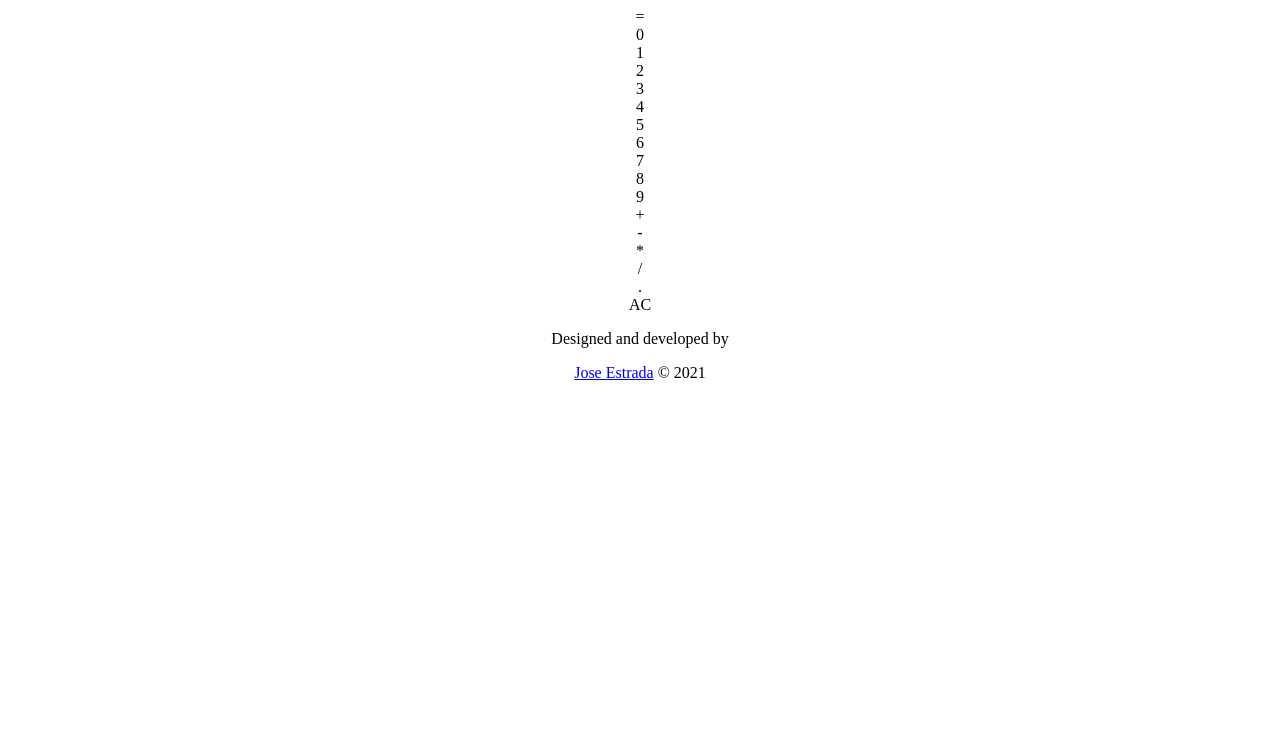
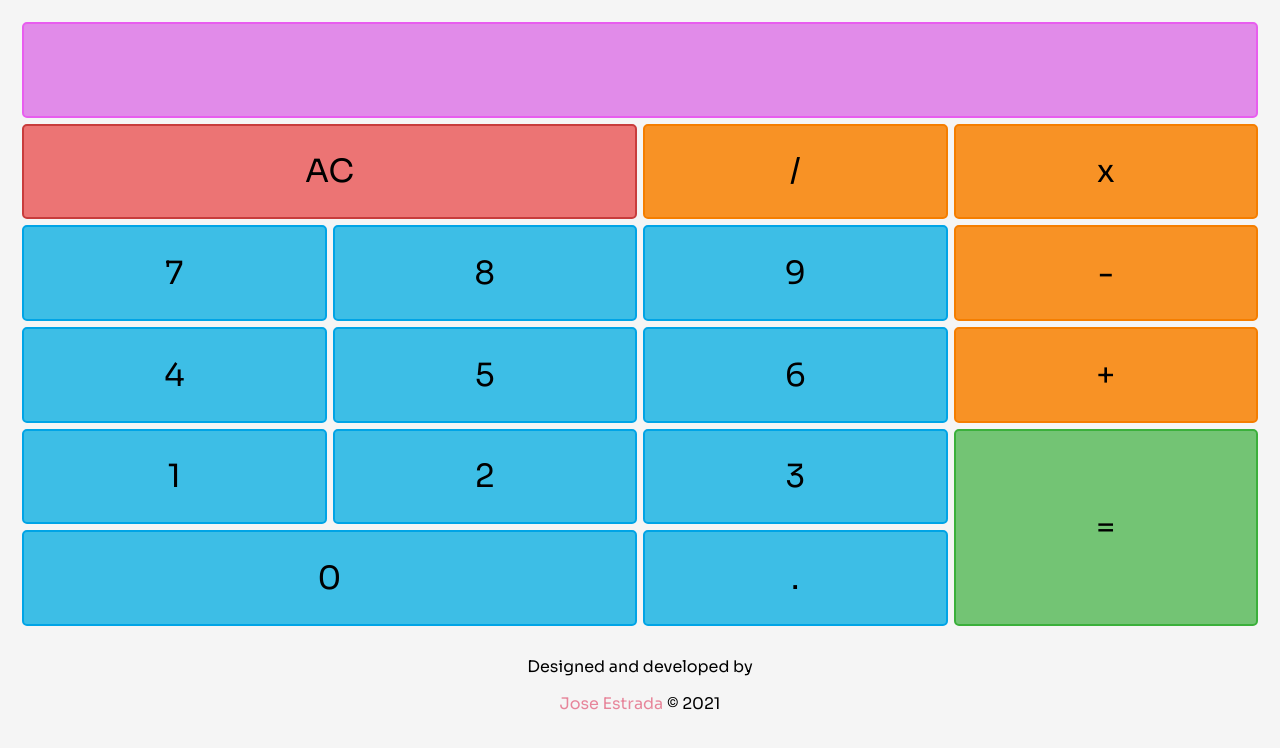
Before and after one commit to nadiemedicejose/calculator, a React (Create React App) app: page / in a window 1280 px wide. Shown: the top 748 px of the page. Built offline with nearby package versions, Linux system fonts and the light colour scheme.

Commit message:
main design completed with css grid

```diff
--- a/src/components/Calculator.js
+++ b/src/components/Calculator.js
@@ -4,24 +4,24 @@ export default class Calculator extends Component {
   render() {
     return (
       <div id='calculator'>
-        <div id='display'></div>
-        <div id='equals'>=</div>
-        <div id='zero'>0</div>
-        <div id='one'>1</div>
-        <div id='two'>2</div>
-        <div id='three'>3</div>
-        <div id='four'>4</div>
-        <div id='five'>5</div>
-        <div id='six'>6</div>
-        <div id='seven'>7</div>
-        <div id='eight'>8</div>
-        <div id='nine'>9</div>
-        <div id='add'>+</div>
-        <div id='subtract'>-</div>
-        <div id='multiply'>*</div>
-        <div id='divide'>/</div>
-        <div id='decimal'>.</div>
-        <div id='clear'>AC</div>
+        <div id='display' className='item'></div>
+        <div id='equals' className='item'>=</div>
+        <div id='seven' className='item'>7</div>
+        <div id='eight' className='item'>8</div>
+        <div id='nine' className='item'>9</div>
+        <div id='four' className='item'>4</div>
+        <div id='five' className='item'>5</div>
+        <div id='six' className='item'>6</div>
+        <div id='one' className='item'>1</div>
+        <div id='two' className='item'>2</div>
+        <div id='three' className='item'>3</div>
+        <div id='zero' className='item'>0</div>
+        <div id='add' className='item operation'>+</div>
+        <div id='subtract' className='item operation'>-</div>
+        <div id='multiply' className='item operation'>x</div>
+        <div id='divide' className='item operation'>/</div>
+        <div id='decimal' className='item'>.</div>
+        <div id='clear' className='item'>AC</div>
       </div>
     )
   }
--- a/src/styles/App.scss
+++ b/src/styles/App.scss
@@ -1,3 +1,24 @@
+@import 'colors.scss', 'mixins.scss', 'calculator.scss';
+@import url('https://fonts.googleapis.com/css2?family=Sora:wght@200;400;600;700&display=swap');
+
 .App {
+  display: flex;
+  flex-direction: column;
+  font-family: 'Sora', 'Helvetica', sans-serif;
   text-align: center;
 }
+
+body {
+  background-color: $main-bg-color;
+}
+
+footer {
+  a {
+    color: #E7859A;
+    text-decoration: none;
+
+    &:hover {
+      color: #F3B8C6;
+    }
+  }
+}
--- /dev/null
+++ b/src/styles/calculator.scss
@@ -0,0 +1,87 @@
+// Calculator container
+#calculator {
+  margin: 1rem;
+  height: 75vh;
+  display: grid;
+  grid-template-columns: repeat(4, 1fr);
+  grid-template-rows: repeat(6, 1fr);
+  grid-template-areas:
+    "display display display display"
+    "clear clear clear clear"
+    "numbers numbers numbers equal"
+    "numbers numbers numbers equal"
+    "numbers numbers numbers equal"
+    "numbers numbers numbers equal";
+  gap: 10px;
+  place-items: center;
+  justify-content: stretch;
+  align-content: center;
+}
+
+.item {
+  width: 100%;
+  height: 100%;
+  display: flex;
+  place-content: center;
+  place-items: center;
+  border-radius: 5px;
+  user-select: none;
+  cursor: pointer;
+  font-size: 2rem;
+  @include btn-effects($item-bg-color, $item-border-color);
+}
+
+.operation {
+  @include btn-effects($op-bg-color, $op-border-color);
+}
+
+#display {
+  background-color: $display-bg-color;
+  @include border($display-border-color);
+  grid-area: display;
+  grid-column-start: 1;
+  grid-column-end: 5;
+}
+
+#clear, #divide, #multiply {
+  grid-area: clear;
+}
+
+#clear, #zero {
+  grid-column-start: 1;
+  grid-column-end: 3;
+}
+
+#clear {
+  @include btn-effects($ac-bg-color, $ac-border-color);
+}
+
+#divide {
+  grid-column-start: 3;
+  grid-column-end: 4;
+}
+
+#multiply {
+  grid-column-start: 4;
+  grid-column-end: 5;
+}
+
+#subtract, #add, #equals {
+  grid-area: equal;
+}
+
+#subtract {
+  grid-row-start: 3;
+  grid-row-end: 4;
+}
+
+#add {
+  grid-row-start: 4;
+  grid-row-end: 5;
+}
+
+#equals {
+  @include btn-effects($eq-bg-color, $eq-border-color);
+  grid-row-start: 5;
+  grid-row-end: 7;
+}
--- /dev/null
+++ b/src/styles/colors.scss
@@ -0,0 +1,16 @@
+$main-bg-color: whitesmoke;
+
+$item-bg-color: hsl(194, 77%, 57%);
+$item-border-color: hsl(197, 100%, 45%);
+
+$op-bg-color: hsl(31, 94%, 56%);
+$op-border-color: hsl(31, 100%, 48%);
+
+$display-bg-color: hsl(295, 68%, 73%);
+$display-border-color: hsl(297, 82%, 65%);
+
+$ac-bg-color: hsl(0, 76%, 69%);
+$ac-border-color: hsl(0, 56%, 51%);
+
+$eq-bg-color: hsl(121, 41%, 61%);
+$eq-border-color: hsl(120, 50%, 46%);
--- /dev/null
+++ b/src/styles/mixins.scss
@@ -0,0 +1,16 @@
+@mixin border($color) {
+  border: 2px solid $color;
+}
+
+@mixin btn-effects($bg-color, $border-color) {
+  background-color: $bg-color;
+  @include border($border-color);
+
+  &:hover {
+    background-color: darken($bg-color, 7%);
+  }
+
+  &:active {
+    background-color: lighten($bg-color, 7%);
+  }
+}
```
